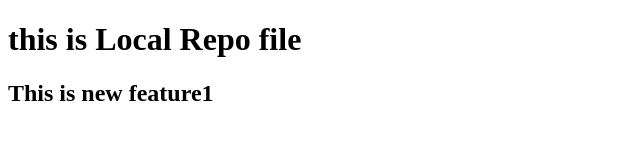
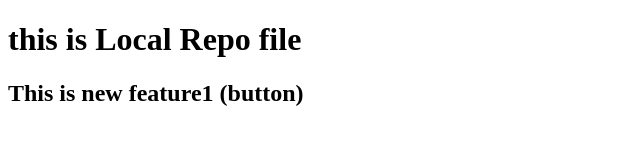
Before and after one commit to prakash-nitp/Local-Repo, a plain HTML site: page index.html in a window 1280 px wide. Shown: the whole page, without its empty margins (0-640 px from the left). Drawn offline with Linux system fonts and the light colour scheme.

```diff
--- a/index.html
+++ b/index.html
@@ -7,6 +7,6 @@
 </head>
 <body>
     <h1>this is Local Repo file</h1>
-    <h2>This is new feature1</h2>
+    <h2>This is new feature1 (button)</h2>
 </body>
 </html>
```
